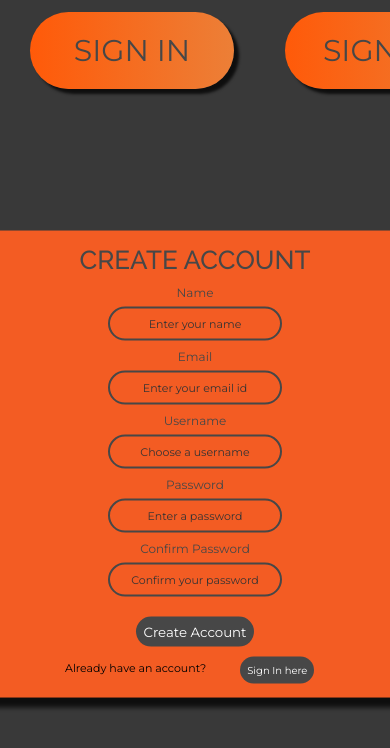
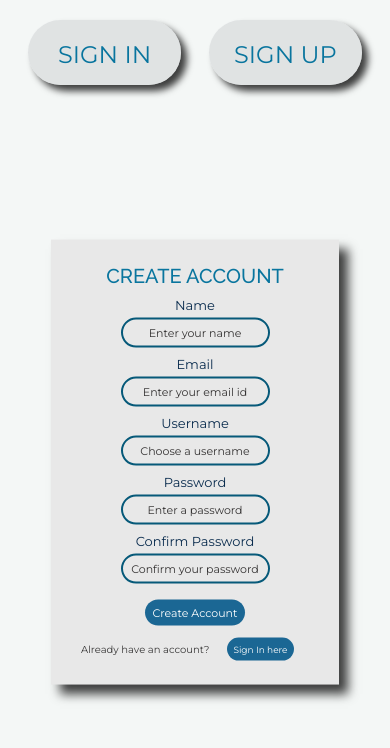
Before and after one commit to ibairva/myreactlogin, a React (Create React App) app: page /signup in a window 390 px wide. Shown: the top 748 px of the page. Built offline with nearby package versions, Linux system fonts and the light colour scheme.

Commit message:
modifiied style

```diff
--- a/src/App.css
+++ b/src/App.css
@@ -6,7 +6,7 @@
   width: 100%;
   min-height: 100vh;
   height: 100%;
-  background-color: #393939;
+  background-color: #f4f7f6;
   clear: both;
 }
 ::placeholder {
--- a/src/App.js
+++ b/src/App.js
@@ -6,14 +6,14 @@ import Signup from "./components/signup";
 import { BrowserRouter as Router, Route, Switch } from "react-router-dom";
 
 function App() {
-  let mydata = [];
   return (
     <div className="App">
-      <Router>
+      <Router exact path="/myreactapp">
         <Navbar />
         <Switch>
-          <Route path="/" mydata={mydata} exact component={Signin} />
-          <Route path="/signup" mydata={mydata} component={Signup} />
+          <Route path="/myreactapp" exact component={Signin} />
+          <Route path="/signin" component={Signin} />
+          <Route path="/signup" component={Signup} />
         </Switch>
       </Router>
     </div>
--- a/src/components/navbar.css
+++ b/src/components/navbar.css
@@ -7,6 +7,8 @@
 }
 .navbar ul {
   height: 100px;
+  width: 100%;
+  margin: 0 auto;
   display: flex;
   text-decoration: none;
 }
@@ -18,6 +20,12 @@
   font-family: "Montserrat", sans-serif;
   font-size: 30px;
   font-weight: 500;
+}
+.li-signin {
+  float: right;
+}
+.li-signup {
+  float: left;
 }
 .nav-signin {
   width: 50%;
@@ -34,7 +42,7 @@
   background-color: none;
 }
 a {
-  color: #474747;
+  color: #09759e;
 }
 a:hover {
   color: white;
@@ -43,7 +51,52 @@ a:hover {
   width: 200px;
   margin: 2px auto;
   padding: 20px 2px;
-  background: linear-gradient(90deg, #ff5a09, #ec7f37);
+  background-color: #d5d9daab;
   border-radius: 40px;
-  box-shadow: 5px 5px 3px #000000bf;
+  box-shadow: 6px 6px 7px #000000bf;
 }
+@media screen and (max-width: 786px) {
+  .nav-tag {
+    width: 175px;
+    padding: 17px 1.5px;
+  }
+
+  .navbar ul li {
+    padding: 10px;
+  }
+  .nav-signup {
+    padding: 2% 6%;
+  }
+  .nav-signin {
+    padding: 2% 6%;
+  }
+}
+
+@media screen and (max-width: 530px) {
+  .nav-tag {
+    width: 150px;
+    padding: 14px 1.5px;
+  }
+  .nav-signup {
+    padding: 2% 1%;
+  }
+  .nav-signin {
+    padding: 2% 1%;
+  }
+  a {
+    font-size: 24px;
+  }
+}
+
+@media screen and (max-width: 360px) {
+  .navbar ul li {
+    padding: 7px 3px;
+  }
+  .nav-tag {
+    width: 120px;
+    padding: 10px 0px;
+  }
+  a {
+    font-size: 21px;
+  }
+}
--- a/src/components/navbar.js
+++ b/src/components/navbar.js
@@ -7,16 +7,16 @@ const Navbar = () => {
     <div className="navbar">
       <ul>
         <div className="nav-signin">
-          <li>
+          <li className="li-signin">
             <div className="nav-tag">
-              <Link to="/" style={{ textDecoration: "none" }}>
+              <Link to="/signin" style={{ textDecoration: "none" }}>
                 Sign In
               </Link>
             </div>
           </li>
         </div>
         <div className="nav-signup">
-          <li>
+          <li className="li-signup">
             <div className="nav-tag">
               <Link to="/signup" style={{ textDecoration: "none" }}>
                 Sign Up
--- a/src/components/signin.js
+++ b/src/components/signin.js
@@ -80,7 +80,7 @@ export default class Signin extends React.Component {
                   value={this.state.username}
                   onChange={this.handleChange}
                 />
-                <div style={{ fontSize: 12, color: "white" }}>
+                <div style={{ fontSize: 12, color: "#ea0101" }}>
                   {this.state.usernameError}
                 </div>
               </div>
@@ -94,7 +94,7 @@ export default class Signin extends React.Component {
                   value={this.state.password}
                   onChange={this.handleChange}
                 />
-                <div style={{ fontSize: 12, color: "white" }}>
+                <div style={{ fontSize: 12, color: "#ea0101" }}>
                   {this.state.passwordError}
                 </div>
               </div>
--- a/src/components/signup.css
+++ b/src/components/signup.css
@@ -2,7 +2,7 @@
 @import url("https://fonts.googleapis.com/css2?family=Raleway:wght@400;500&display=swap");
 
 .signup-header {
-  color: #474747;
+  color: #09759e;
   font-weight: 500;
   text-transform: uppercase;
   font-size: 26px;
@@ -11,9 +11,9 @@
 }
 
 .signup-container label {
-  color: #474747;
+  color: #0a2c4e;
   display: block;
-  font-size: 12px;
+  font-size: 14px;
   font-family: "Montserrat", sans-serif;
   font-weight: 300;
 }
@@ -25,9 +25,9 @@
   top: 50%;
   left: 50%;
   transform: translate(-50%, -41%);
-  background: #f35c23;
+  background: #e8e8e8;
   text-align: center;
-  box-shadow: 5px 10px 5px #000000bf;
+  box-shadow: 9px 9px 10px #000000bf;
 }
 .signup-container input[type="text"],
 .signup-container input[type="password"],
@@ -35,11 +35,11 @@
   background: none;
   border: 0px;
   display: block;
-  margin: 7px auto 2px;
+  margin: 5px auto 2px;
   text-align: center;
-  border: 2px solid #474747;
+  border: 2px solid #065979;
   padding: 8px 0px;
-  width: 170px;
+  width: 185px;
   outline: none;
   color: #f8f8ff;
   border-radius: 20px;
@@ -51,18 +51,19 @@
 .signup-container input[type="text"]:hover,
 .signup-container input[type="password"]:hover,
 .signup-container input[type="email"]:hover {
-  width: 260px;
-  border-color: white;
+  width: 280px;
+  border-color: #0d9181;
   border-radius: 30px;
 }
 
 .signup-btn {
-  background: #474747;
+  background: #1b6794;
+  padding: 8px 6px;
+  margin: 18px auto 12px;
+  font-size: 13px;
   border: 0px;
   display: block;
-  margin: 20px auto 10px;
   text-align: center;
-  padding: 7px;
   outline: none;
   color: white;
   border-radius: 24px;
@@ -72,21 +73,21 @@
 }
 
 .signup-btn:hover {
-  background: white;
-  color: #474747;
+  background: #47494a;
+  color: white;
   border: none;
 }
 .account-query p {
   display: block;
   float: left;
   margin: 4px 20px 4px 40px;
-  color: black;
+  color: #1b1a1ad7;
   font-size: 11px;
   font-family: "Montserrat", sans-serif;
   text-align: right;
 }
 .signinDirect {
-  background: #474747;
+  background: #1b6794;
   border: 0px;
   display: block;
   float: left;
@@ -102,10 +103,126 @@
   font-size: 10px;
 }
 .signinDirect:hover {
-  background: white;
-  color: #474747;
+  background: #47494a;
+  color: white;
   border: none;
 }
 .form-item {
   margin-bottom: 8px;
 }
+
+@media screen and (max-width: 786px) {
+  .signup-container {
+    width: 300px;
+    padding: 12px 33px;
+  }
+
+  .signup-header {
+    font-size: 24px;
+    margin-bottom: 9px;
+  }
+  .signup-container label {
+    font-size: 13px;
+  }
+  .signup-btn {
+    padding: 8px 6px;
+    margin: 13px auto 12px;
+  }
+  .account-query p {
+    margin: 5px 16px;
+  }
+  .signinDirect {
+    margin: 0px 20px;
+  }
+  .signup-container input[type="text"],
+  .signup-container input[type="password"],
+  .signup-container input[type="email"] {
+    padding: 8px 2px;
+    width: 176px;
+    font-size: 11px;
+  }
+  .signup-container input[type="text"]:hover,
+  .signup-container input[type="password"]:hover,
+  .signup-container input[type="email"]:hover {
+    width: 240px;
+    border-radius: 30px;
+  }
+}
+
+@media screen and (max-width: 530px) {
+  .signup-container {
+    width: 240px;
+    padding: 24px;
+  }
+
+  .signup-header {
+    font-size: 20px;
+    margin-bottom: 9px;
+  }
+  .signup-container label {
+    font-size: 13px;
+  }
+  .signup-btn {
+    padding: 6px 7px;
+    margin: 16px auto 12px;
+    font-size: 11px;
+  }
+  .account-query p {
+    margin: 5px 6px;
+    font-size: 10px;
+  }
+  .signinDirect {
+    margin: 0px 12px;
+    padding: 6px;
+    font-size: 9px;
+  }
+  .signup-container input[type="text"],
+  .signup-container input[type="password"],
+  .signup-container input[type="email"] {
+    padding: 6px 0px;
+    width: 145px;
+  }
+  .signup-container input[type="text"]:hover,
+  .signup-container input[type="password"]:hover,
+  .signup-container input[type="email"]:hover {
+    width: 207px;
+  }
+}
+@media screen and (max-width: 360px) {
+  .signup-container {
+    width: 190px;
+    padding: 20px;
+  }
+  .signup-header {
+    font-size: 15px;
+    margin-bottom: 7px;
+  }
+  .signup-container label {
+    font-size: 12px;
+  }
+  .signup-container input[type="text"],
+  .signup-container input[type="password"],
+  .signup-container input[type="email"] {
+    padding: 5px 0px;
+    width: 120px;
+    font-size: 9px;
+  }
+  .signup-container input[type="text"]:hover,
+  .signup-container input[type="password"]:hover,
+  .signup-container input[type="email"]:hover {
+    width: 180px;
+  }
+  .signup-btn {
+    padding: 5px 6px;
+    margin: 16px auto 12px;
+    font-size: 10px;
+  }
+  .account-query p {
+    margin: 5px 0px;
+    font-size: 9px;
+  }
+  .signinDirect {
+    margin: 0px 9px;
+    padding: 5px;
+  }
+}
--- a/src/components/signup.js
+++ b/src/components/signup.js
@@ -36,6 +36,15 @@ export default class Signup extends React.Component {
     let passwordError = "";
     let confirmpwError = "";
 
+    let list2 = localStorage.getItem("userData");
+    list2 = JSON.parse(list2);
+
+    const filtered = list2.filter((n) => n.username == this.state.username);
+    console.log(filtered);
+
+    if (filtered.length == 1) {
+      alert("This username is already registered");
+    } else {
       if (!this.state.name) {
         nameError = "Name cannot be blank";
       }
@@ -82,6 +91,7 @@ export default class Signup extends React.Component {
       }
 
       return true;
+    }
   };
 
   handleSubmit = (event) => {
@@ -114,7 +124,7 @@ export default class Signup extends React.Component {
                   value={this.state.name}
                   onChange={this.handleChange}
                 />
-                <div style={{ fontSize: 11, color: "white" }}>
+                <div style={{ fontSize: 11, color: "#ea0101" }}>
                   {this.state.nameError}
                 </div>
               </div>
@@ -128,7 +138,7 @@ export default class Signup extends React.Component {
                   value={this.state.email}
                   onChange={this.handleChange}
                 />
-                <div style={{ fontSize: 11, color: "white" }}>
+                <div style={{ fontSize: 11, color: "#ea0101" }}>
                   {this.state.emailError}
                 </div>
               </div>
@@ -142,7 +152,7 @@ export default class Signup extends React.Component {
                   value={this.state.username}
                   onChange={this.handleChange}
                 />
-                <div style={{ fontSize: 11, color: "white" }}>
+                <div style={{ fontSize: 11, color: "#ea0101" }}>
                   {this.state.usernameError}
                 </div>
               </div>
@@ -156,7 +166,7 @@ export default class Signup extends React.Component {
                   value={this.state.password}
                   onChange={this.handleChange}
                 />
-                <div style={{ fontSize: 11, color: "white" }}>
+                <div style={{ fontSize: 11, color: "#ea0101" }}>
                   {this.state.passwordError}
                 </div>
               </div>
@@ -170,7 +180,7 @@ export default class Signup extends React.Component {
                   value={this.state.confirmpw}
                   onChange={this.handleChange}
                 />
-                <div style={{ fontSize: 11, color: "white" }}>
+                <div style={{ fontSize: 11, color: "#ea0101" }}>
                   {this.state.confirmpwError}
                 </div>
               </div>
@@ -182,7 +192,7 @@ export default class Signup extends React.Component {
             </button>
             <div className="account-query">
               <p>Already have an account?</p>
-              <Link to="/">
+              <Link to="/signin">
                 <button className="signinDirect">Sign In here</button>
               </Link>
             </div>
```
Also changed, not shown: src/components/signin.css (+111 -16 lines). Lines whose indentation alone changed are shown as unchanged.
